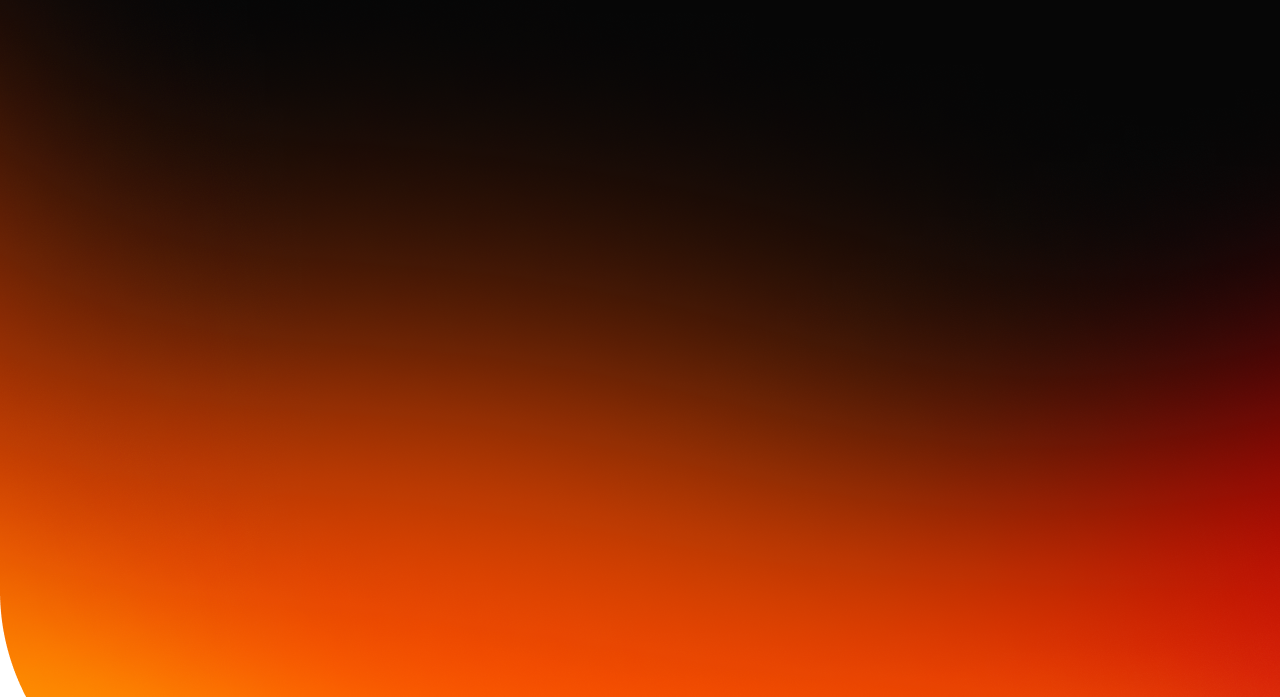
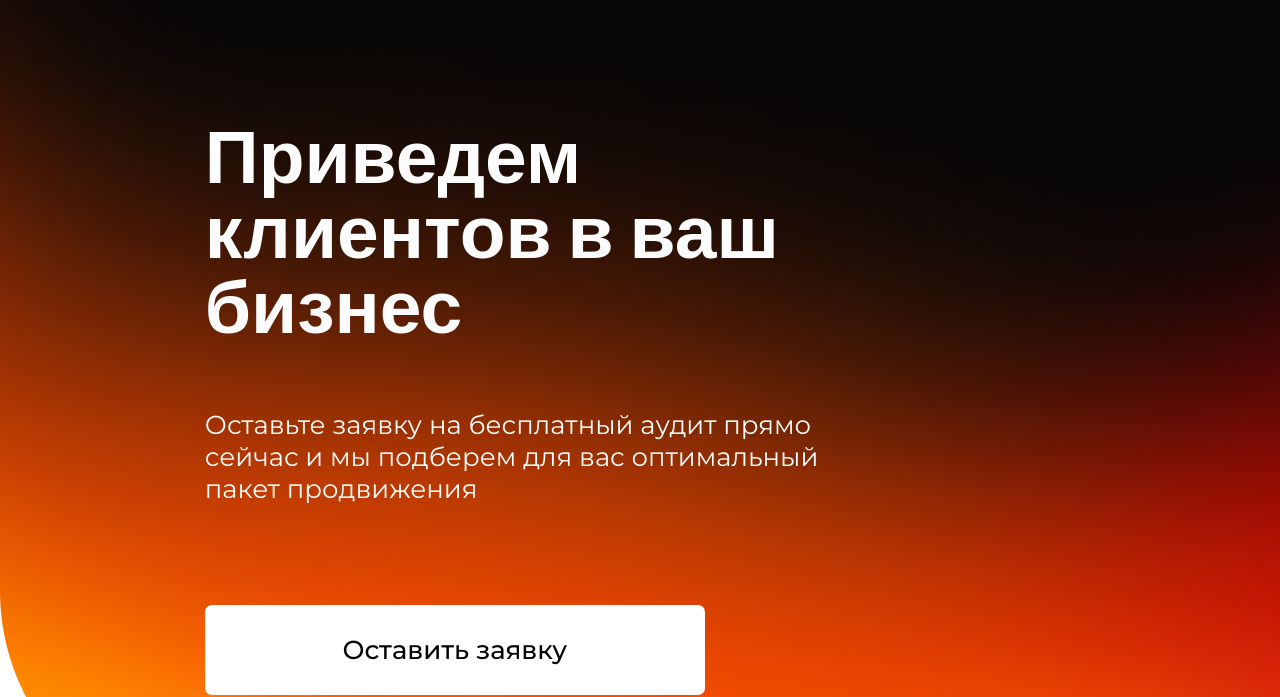
Before and after one commit to SHALFY007/newsite, a plain HTML site: page index.html in a window 1280 px wide. Shown: the part 103-800 px from the top of the page. Drawn offline with Linux system fonts and the light colour scheme.

Commit message:
Сделал верхнюю часть сайта

```diff
--- a/index.html
+++ b/index.html
@@ -7,11 +7,14 @@
     <title>Fox Digital</title>
     <link rel="preconnect" href="https://fonts.googleapis.com">
     <link rel="preconnect" href="https://fonts.gstatic.com" crossorigin>
+    <link href="https://fonts.googleapis.com/css2?family=Montserrat:wght@400;500&family=Poppins:wght@700&family=Raleway&display=swap" rel="stylesheet">
+    <link href="https://fonts.googleapis.com/css2?family=Montserrat&family=Poppins:wght@700&family=Raleway&display=swap" rel="stylesheet">
+    <link href="https://fonts.googleapis.com/css2?family=Poppins:wght@700&family=Raleway&display=swap" rel="stylesheet">
     <link href="https://fonts.googleapis.com/css2?family=Raleway&display=swap" rel="stylesheet">
     <link rel="stylesheet" href="style.css">
 </head>
 <body>
-    <header class="header">
+    <div class="header">
         <nav class="nav-header">
             <svg class="logo-header" xmlns="http://www.w3.org/2000/svg" width="57" height="61" viewBox="0 0 57 61" fill="none">
                 <path d="M54.4676 40.8168L49.8239 30.8067L56.9257 20.118L54.2865 0L37.0877 14.946C34.3449 14.4211 31.5568 14.1708 28.7647 14.1989H28.1811C25.3859 14.1724 22.595 14.4226 19.8488 14.946L2.64537 0L0 20.118L7.10333 30.8067L2.45962 40.8168L4.08027 41.0498H4.09265L3.49362 43.2428L4.54929 43.628C15.7019 47.6817 27.1332 60.4626 27.2431 60.5915L27.6053 61H29.308L29.6702 60.5915C29.7847 60.4626 41.216 47.6755 52.3686 43.628L53.4243 43.2428L52.8299 41.0498H52.8392L54.4676 40.8168ZM41.3367 44.1996L47.0996 42.8017C40.8569 46.0136 35.0662 51.0521 31.1562 54.8899H25.7741C21.861 51.049 16.075 46.0059 9.83073 42.7955L15.5936 44.1934L10.7161 40.6506C9.44056 39.7851 8.02717 39.1443 6.53679 38.7558L14.4311 21.7441L8.11101 27.2562L3.15772 19.7871L4.12361 12.3755L7.63116 15.283L10.0397 10.4853L8.37415 8.32334L19.3844 17.8954L19.971 17.7634C22.6652 17.2043 25.4116 16.9387 28.1625 16.9713H28.7817C31.5261 16.9493 34.2653 17.2153 36.9546 17.7649L37.5397 17.8954L48.5546 8.32334L46.8922 10.4853L49.3007 15.2861L52.8082 12.3755L53.7819 19.784L48.8209 27.2531L42.5039 21.7441L50.3873 38.7527C48.897 39.1412 47.4836 39.782 46.208 40.6475L41.3367 44.1996Z" fill="#FCFCFC"/>
@@ -43,7 +46,16 @@
                 <li class="header-list-mini">Eye tracking <br></li>
             </ul>
         </nav>
-    </header>
+        <section class="header-text">
+            <h1 class="header-text-base">Приведем <br> клиентов в ваш <br> бизнес</h1>
+            <p class="header-text-under">Оставьте заявку на бесплатный аудит прямо <br>
+                 сейчас и мы подберем для вас оптимальный <br>
+                  пакет продвижения</p>
+            <button class="header-button">
+                <span class="header-button-text">Оставить заявку</span>
+            </button>
+        </section>
+    </div>
     <script src="main.js"></script>
 </body>
 </html>
--- a/main.js
+++ b/main.js
@@ -1,3 +1,6 @@
+window.addEventListener('load', e => {
+    console.log('Сайт прогрузился');
+});
 const headerList = document.querySelector(".header-list");
 headerList.addEventListener("click", event => {
     if (!event.target.classList.contains('header-list-mini')) {
@@ -22,3 +25,8 @@ function renderHeaderChoosed() {
 </svg>`
     event.target.insertAdjacentHTML("beforeend", a);
 }
+const headerButton = document.querySelector('.header-button');
+const headerButtonText = document.querySelector('.header-button-text');
+headerButton.addEventListener('click', event => {
+    headerButtonText.textContent = "Заявка оставлена";
+})
--- a/style.css
+++ b/style.css
@@ -4,7 +4,7 @@
 }
 .header {
     background: url(img/bg.png);
-    min-height: 972px;
+    min-height: 961px;
     width: 100%;
     max-width: 1920px;
     display: flex;
@@ -47,3 +47,56 @@
 .header-choosed {
     color: #ffff;
 }
+.header-text {
+    margin-top: 122px;
+    margin-left: 16%;
+}
+.header-text-base {
+    font-family: 'Poppins', sans-serif;
+    font-style: normal;
+    font-weight: 700;
+    font-size: 75px;
+    line-height: 100.4%;
+    /* or 75px */
+
+    font-feature-settings: 'pnum' on, 'lnum' on, 'ordn' on;
+
+    color: #FCFCFC;
+}
+.header-text-under {
+    margin-top: 65px;
+    font-family: 'Montserrat';
+    font-style: normal;
+    font-weight: 400;
+    font-size: 26px;
+    line-height: 32px;
+
+    color: #FCFCFC;
+
+}
+.header-button {
+    margin-top: 100px;
+    width: 500px;
+    height: 90px;
+    background-color: #fff;
+    border: none;
+    border-radius: 7px;
+}
+.header-button-text {
+    font-family: 'Montserrat';
+    font-style: normal;
+    font-weight: 500;
+    font-size: 26px;
+    line-height: 32px;
+    /* identical to box height */
+
+
+    color: #060606;
+
+}
+.header-button:hover {
+    background-color: #060606;
+}
+.header-button:hover .header-button-text {
+    color: #fff;
+}
```
